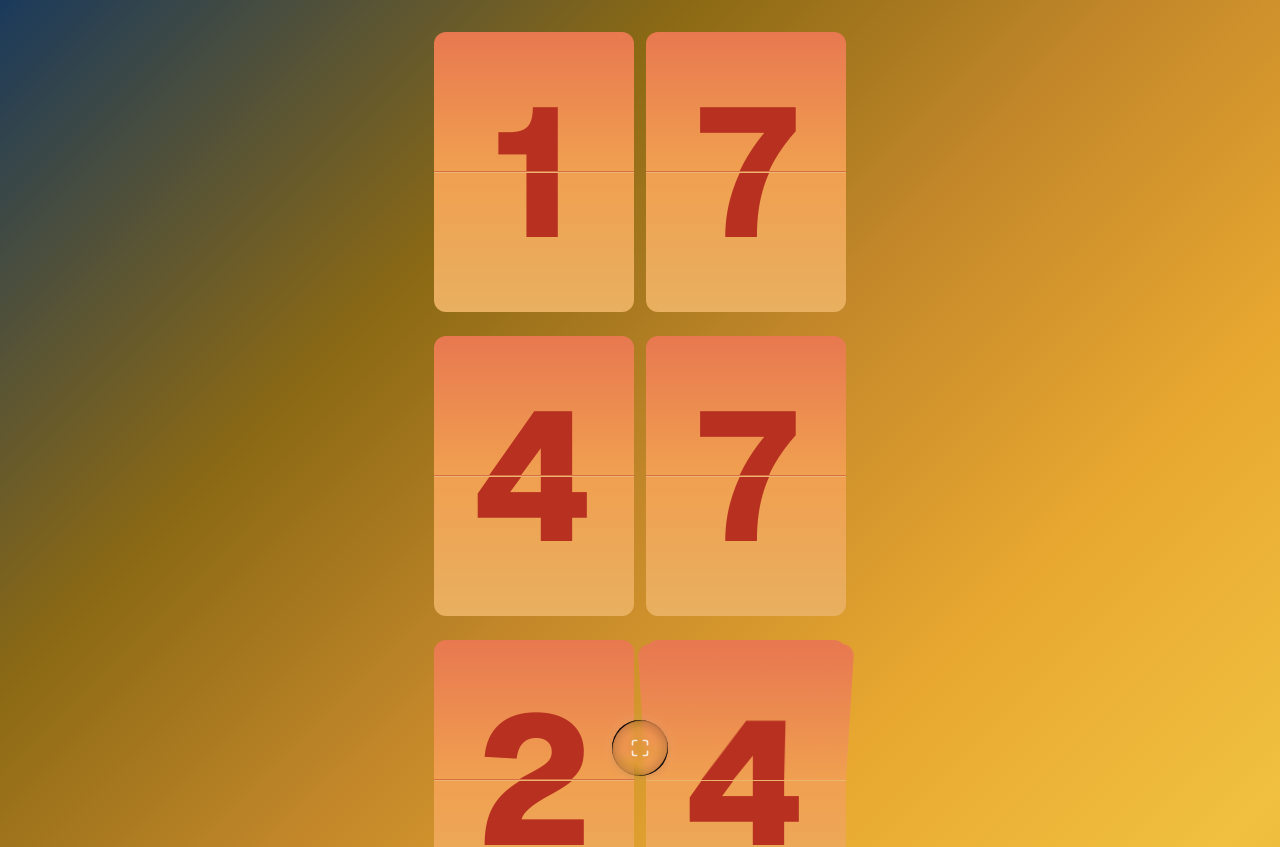
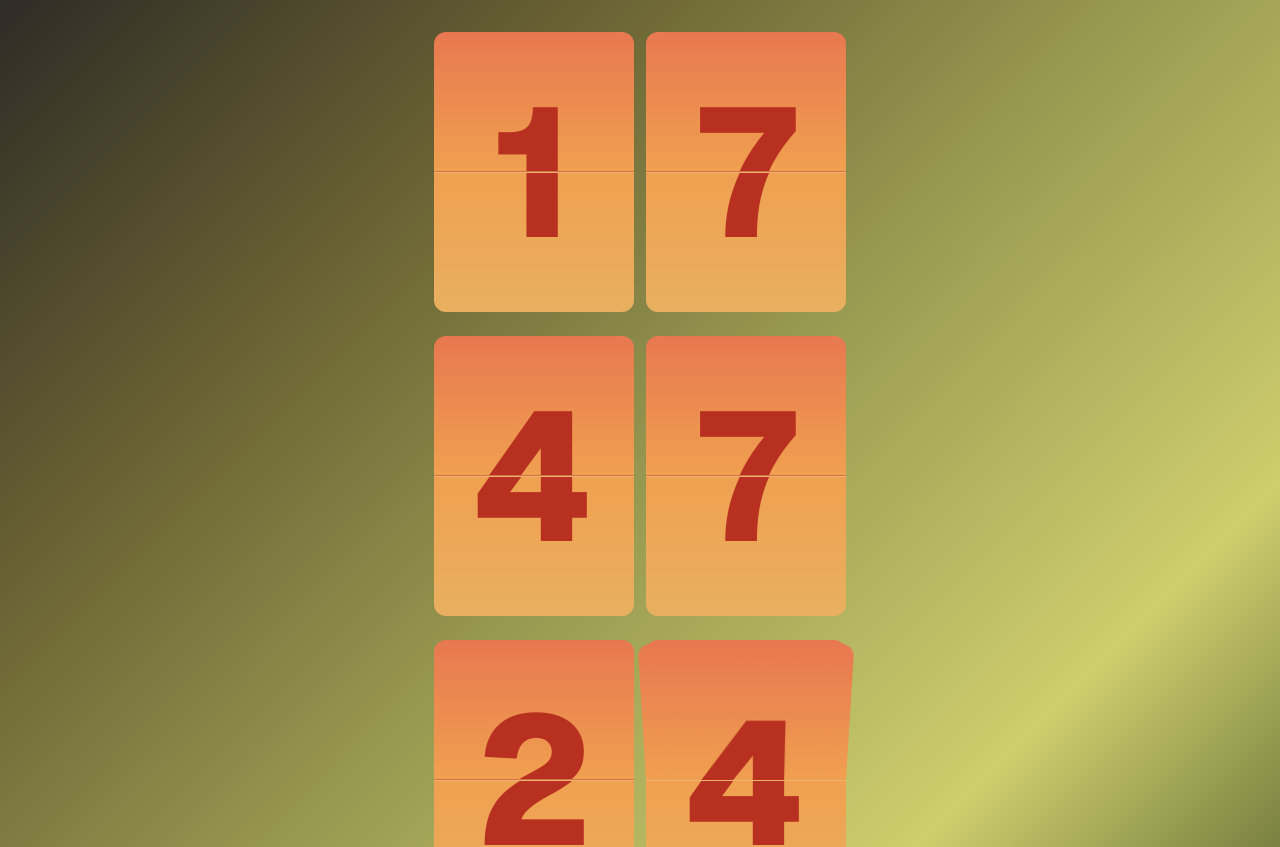
Before and after one commit to devohmycode/TravelPomo, a Next.js app: page / in a window 1280 px wide. Shown: the top 847 px of the page. Built offline with nearby package versions, Linux system fonts and the light colour scheme.

Commit message:
feat: animate background gradient with shifting colors
Use CSS '@property' for smooth gradient color shifts.

Co-authored-by: OhMyCode <245494865+devohmycode@users.noreply.github.com>

```diff
--- a/app/globals.css
+++ b/app/globals.css
@@ -126,22 +126,94 @@
 
 /* Flip Clock Background */
 .flip-clock-bg {
+  min-height: 100svh;
+  position: relative;
+  overflow: hidden;
+}
+
+.flip-clock-bg::before {
+  content: "";
+  position: absolute;
+  inset: 0;
+  z-index: 0;
   background: linear-gradient(
     135deg,
-    #1a3a5c 0%,
-    #8b6914 15%,
-    #c4882a 25%,
-    #e8a830 35%,
-    #f0c040 45%,
-    #e8a830 55%,
-    #c4882a 65%,
-    #e8a830 75%,
-    #f0c040 85%,
-    #8b6914 95%,
-    #1a3a5c 100%
+    var(--grad-c1) 0%,
+    var(--grad-c2) 25%,
+    var(--grad-c3) 50%,
+    var(--grad-c4) 75%,
+    var(--grad-c5) 100%
   );
-  background-size: 200% 200%;
-  min-height: 100svh;
+  animation: gradient-shift 12s ease infinite;
+}
+
+.flip-clock-bg > * {
+  position: relative;
+  z-index: 1;
+}
+
+@property --grad-c1 {
+  syntax: "<color>";
+  inherits: false;
+  initial-value: #1a3a5c;
+}
+@property --grad-c2 {
+  syntax: "<color>";
+  inherits: false;
+  initial-value: #c4882a;
+}
+@property --grad-c3 {
+  syntax: "<color>";
+  inherits: false;
+  initial-value: #e8a830;
+}
+@property --grad-c4 {
+  syntax: "<color>";
+  inherits: false;
+  initial-value: #c4882a;
+}
+@property --grad-c5 {
+  syntax: "<color>";
+  inherits: false;
+  initial-value: #1a3a5c;
+}
+
+@keyframes gradient-shift {
+  0%, 100% {
+    --grad-c1: #1a3a5c;
+    --grad-c2: #c4882a;
+    --grad-c3: #e8a830;
+    --grad-c4: #c4882a;
+    --grad-c5: #1a3a5c;
+  }
+  20% {
+    --grad-c1: #5c1a2a;
+    --grad-c2: #c44a2a;
+    --grad-c3: #e86830;
+    --grad-c4: #f0a050;
+    --grad-c5: #5c3a1a;
+  }
+  40% {
+    --grad-c1: #2a1a5c;
+    --grad-c2: #8b3a80;
+    --grad-c3: #c45a8a;
+    --grad-c4: #e88a60;
+    --grad-c5: #3a1a5c;
+  }
+  60% {
+    --grad-c1: #1a4a3c;
+    --grad-c2: #2a8b6a;
+    --grad-c3: #50c4a0;
+    --grad-c4: #a0e8c0;
+    --grad-c5: #1a5c3a;
+  }
+  80% {
+    --grad-c1: #3a1a1a;
+    --grad-c2: #8b4a14;
+    --grad-c3: #c48828;
+    --grad-c4: #e8c040;
+    --grad-c5: #5c4a1a;
+  }
 }
 
 /* Flip Card */
```
